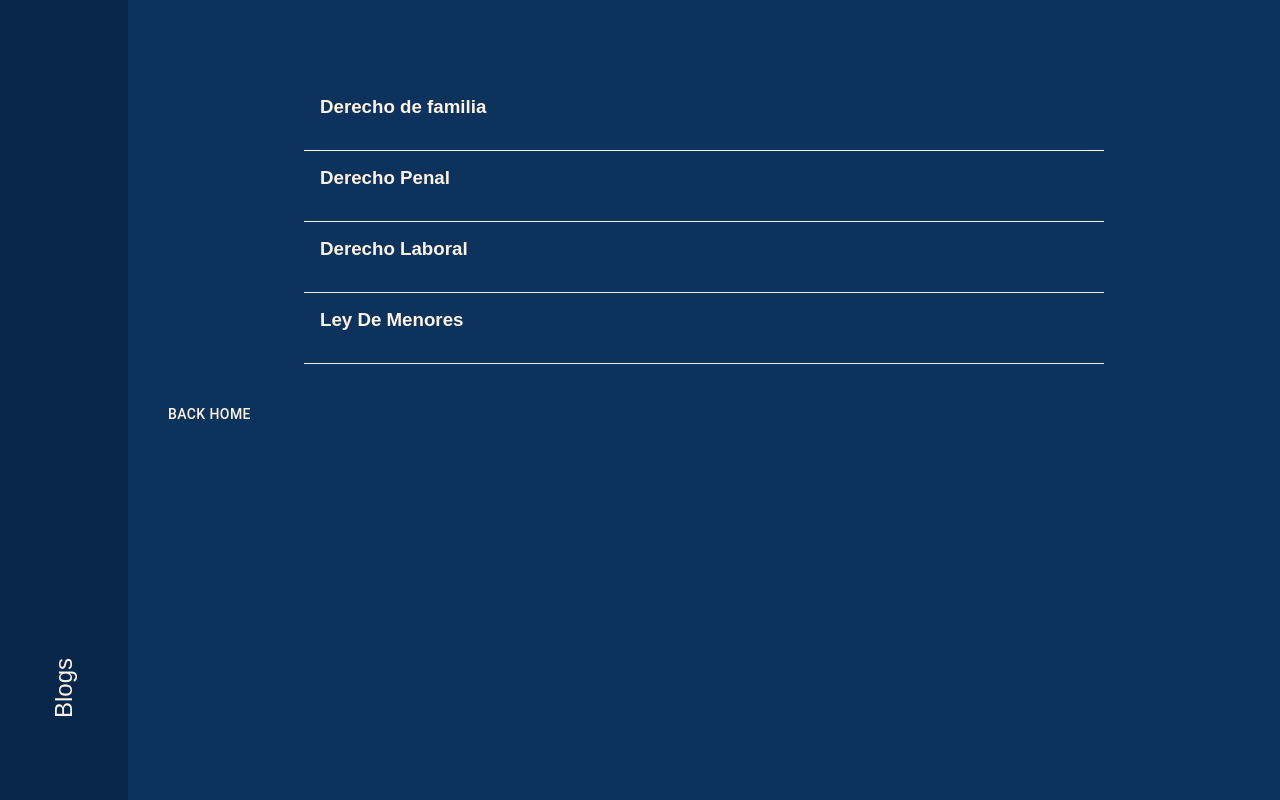
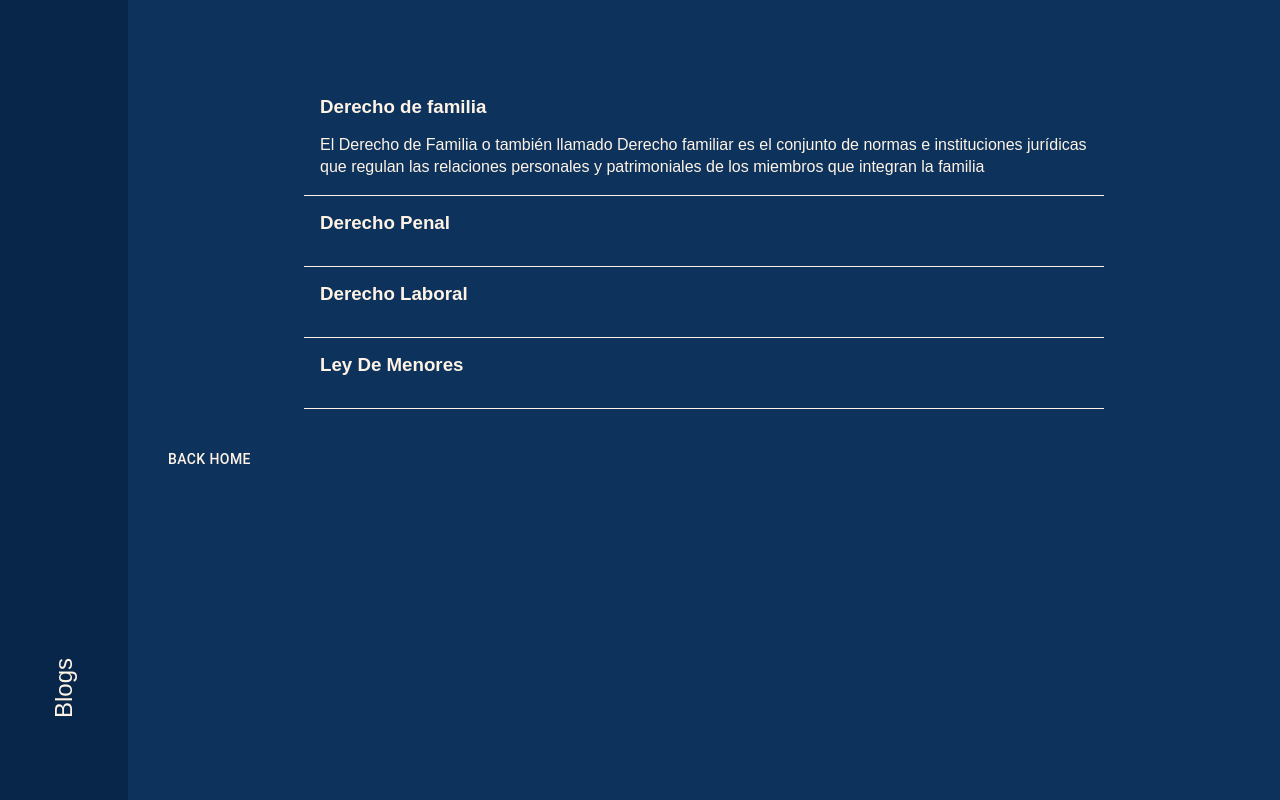
Before and after one commit to alejandrapalaciolaw/ap-consulting, a Next.js app: page /blogs in a window 1280 px wide. Built offline with nearby package versions, Linux system fonts and the light colour scheme.

Commit message:
Update blogs.js

```diff
--- a/data/blogs.js
+++ b/data/blogs.js
@@ -3,7 +3,7 @@ const blogs = [
     id: "blog_001",
     title: "Derecho de familia",
     description:
-      "",
+      "El Derecho de Familia o también llamado Derecho familiar es el conjunto de normas e instituciones jurídicas que regulan las relaciones personales y patrimoniales de los miembros que integran la familia",
     image:
       "https://images.unsplash.com/photo-1505664194779-8beaceb93744?ixid=MnwxMjA3fDB8MHxwaG90by1wYWdlfHx8fGVufDB8fHx8&ixlib=rb-1.2.1&auto=format&fit=crop&w=1950&q=80",
   },
```
